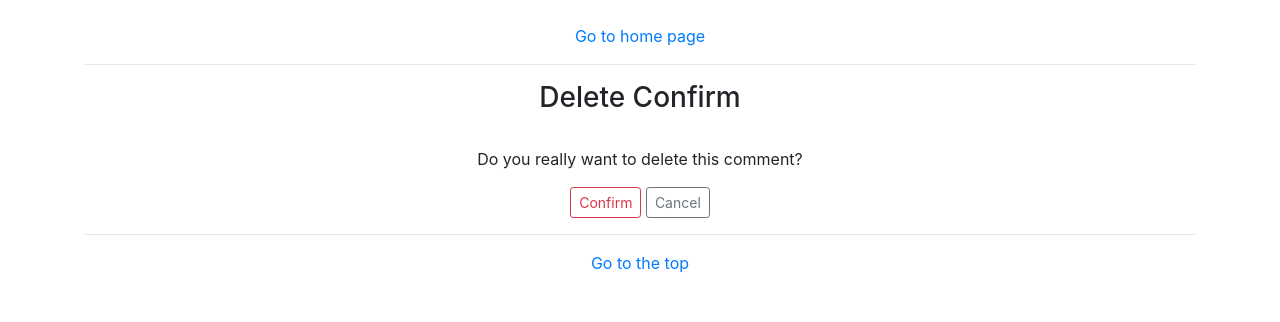
After one commit to bagainu/noproject, a Django app: a page that uses mysite/blog/templates/blog/base.html in a window 1280 px wide. The commit adds this page. Shown: the top 322 px of the page. Run offline with Django 3.2, Linux system fonts and the light colour scheme; tables that the repository leaves empty hold one stand-in row (values such as "Sample post"); some libraries are stand-ins or nearby versions.

Commit message:
delete blog and comments

```diff
--- a/mysite/blog/templates/blog/base.html
+++ b/mysite/blog/templates/blog/base.html
@@ -40,7 +40,8 @@
 <script src="https://maxcdn.bootstrapcdn.com/bootstrap/4.0.0/js/bootstrap.min.js" integrity="sha384-JZR6Spejh4U02d8jOt6vLEHfe/JQGiRRSQQxSfFWpi1MquVdAyjUar5+76PVCmYl" crossorigin="anonymous"></script>
 <!-- jQuery min -->
 <script src="http://code.jquery.com/jquery-3.3.1.min.js" integrity="sha256-FgpCb/KJQlLNfOu91ta32o/NMZxltwRo8QtmkMRdAu8=" crossorigin="anonymous"></script>
-<!-- <script src="http://code.jquery.com/jquery-1.12.4.min.js" integrity="sha256-ZosEbRLbNQzLpnKIkEdrPv7lOy9C27hHQ+Xp8a4MxAQ=" crossorigin="anonymous"></script> -->
+<!-- jQueryUI min -->
+<script src="http://code.jquery.com/ui/1.12.1/jquery-ui.min.js" integrity="sha256-VazP97ZCwtekAsvgPBSUwPFKdrwD3unUfSGVYrahUqU=" crossorigin="anonymous"></script>
 
 <script type="text/javascript">
 // markdown each content in content-markdown class
--- a/mysite/blog/urls.py
+++ b/mysite/blog/urls.py
@@ -6,8 +6,8 @@ urlpatterns = [
     path('', views.index, name='blog_index'),
     path('create/', views.create, name='blog_create'),
     path('b<int:blog_id>/', views.detail, name='blog_detail'),
-    path('update/b<int:blog_id>/', views.update, name='blog_update'),
-    path('delete/b<int:blog_id>/', views.delete, name='blog_delete'),
+    path('b<int:blog_id>/update/', views.update, name='blog_update'),
+    path('b<int:blog_id>/delete/', views.delete, name='blog_delete'),
     # re_path('login/(?P<author_id>[0-9]*)', views.login, name='blog_login'),
     # path('response_page/', views.response_page, name='blog_response_page')
 ]
--- a/mysite/comments/models.py
+++ b/mysite/comments/models.py
@@ -30,6 +30,14 @@ class Comment(models.Model):
     def get_absolute_url(self):
         return reverse('comments:comment_detail', kwargs={ 'comment_id': self.id, })
 
+    def get_delete_url(self):
+        return reverse('comments:comment_delete', kwargs={ 'comment_id': self.id, })
+
+    def get_parent_url(self):
+        if self.parent_comment:
+            return self.parent_comment.get_absolute_url()
+        return reverse('comments:comment_detail', kwargs={ 'comment_id': self.id, })
+
     def get_comment_content_markdown(self):
         return format_html(linebreaks(markdown(self.comment_content)))
 
--- /dev/null
+++ b/mysite/comments/templates/comments/delete.html
@@ -0,0 +1,35 @@
+{% extends "blog/base.html" %}
+
+<head>
+	<title>
+	{% block head_title %}Confirm{% endblock %}
+	{% block head_extension %}{% endblock %}
+	</title>
+</head>
+
+<body>
+{% block body_content %}
+<div class="container">
+    <div class="row flex-nowrap justify-content-center align-items-center">
+        <div class="col-4 text-center">
+            <h3>Delete Confirm</h3>
+        </div>
+    </div>
+    <br />
+    <div class="row flex-nowrap justify-content-center align-items-center">
+        <div class="col-auto text-center">
+            <p>Do you really want to delete this comment?</p>
+        </div>
+    </div>
+    <div class="row flex-nowrap justify-content-center align-items-center">
+        <div class="col-4 d-flex justify-content-center align-items-center">
+            <form method="POST" action="">
+            {% csrf_token %}
+            <button class="btn btn-sm btn-outline-danger" type="submit">Confirm</button>
+            <a class="btn btn-sm btn-outline-secondary" href="{{ comment.get_parent_url }}">Cancel</a>
+            </form>
+        </div>
+    </div>
+</div>
+{% endblock %}
+</body>
--- a/mysite/comments/urls.py
+++ b/mysite/comments/urls.py
@@ -5,5 +5,5 @@ from . import views
 app_name = 'comments'
 urlpatterns = [
     path('c<int:comment_id>/', views.detail, name='comment_detail'),
-    path('delete/c<int:comment_id>/', views.delete, name='comment_delete'),
+    path('c<int:comment_id>/delete/', views.delete, name='comment_delete'),
 ]
--- a/mysite/comments/views.py
+++ b/mysite/comments/views.py
@@ -31,4 +31,15 @@ def detail(request, comment_id):
 
 
 def delete(request, comment_id):
-    return HttpResponse("fuck")
+    comment = get_object_or_404(Comment, pk=comment_id)
+    if request.method == "POST":
+        if comment.parent_comment:
+            redirect_url = comment.parent_comment.get_absolute_url()
+        else:
+            redirect_url = comment.content_object.get_absolute_url()
+        comment.delete()
+        return HttpResponseRedirect(redirect_url)
+    context = {
+        'comment': comment,
+    }
+    return render(request, 'comments/delete.html', context)
```
Also changed, not shown: mysite/blog/templates/blog/delete.html (added, +35 -0 lines), mysite/blog/templates/blog/detail.html (+29 -16 lines), mysite/blog/views.py (+7 -9 lines), mysite/comments/templates/comments/detail.html (+14 -7 lines).
